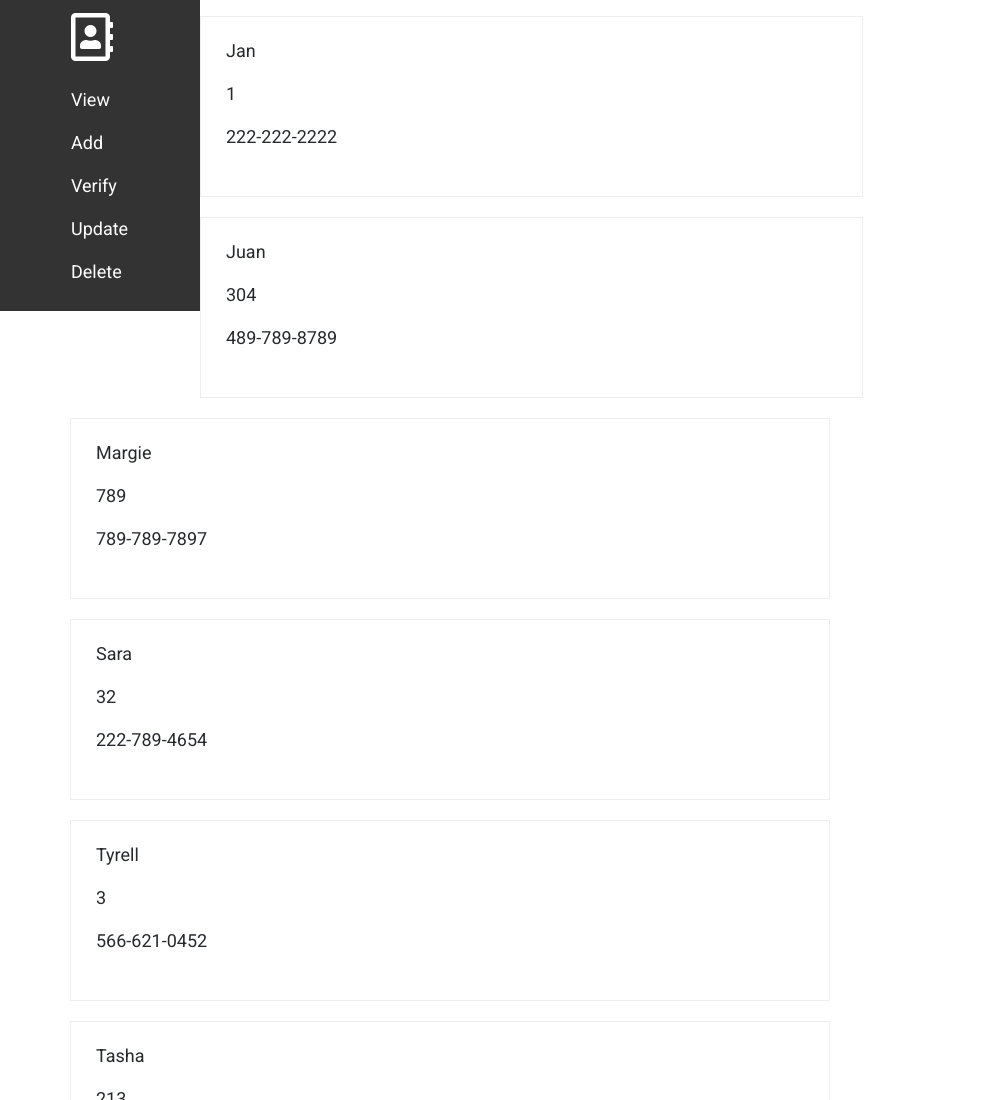
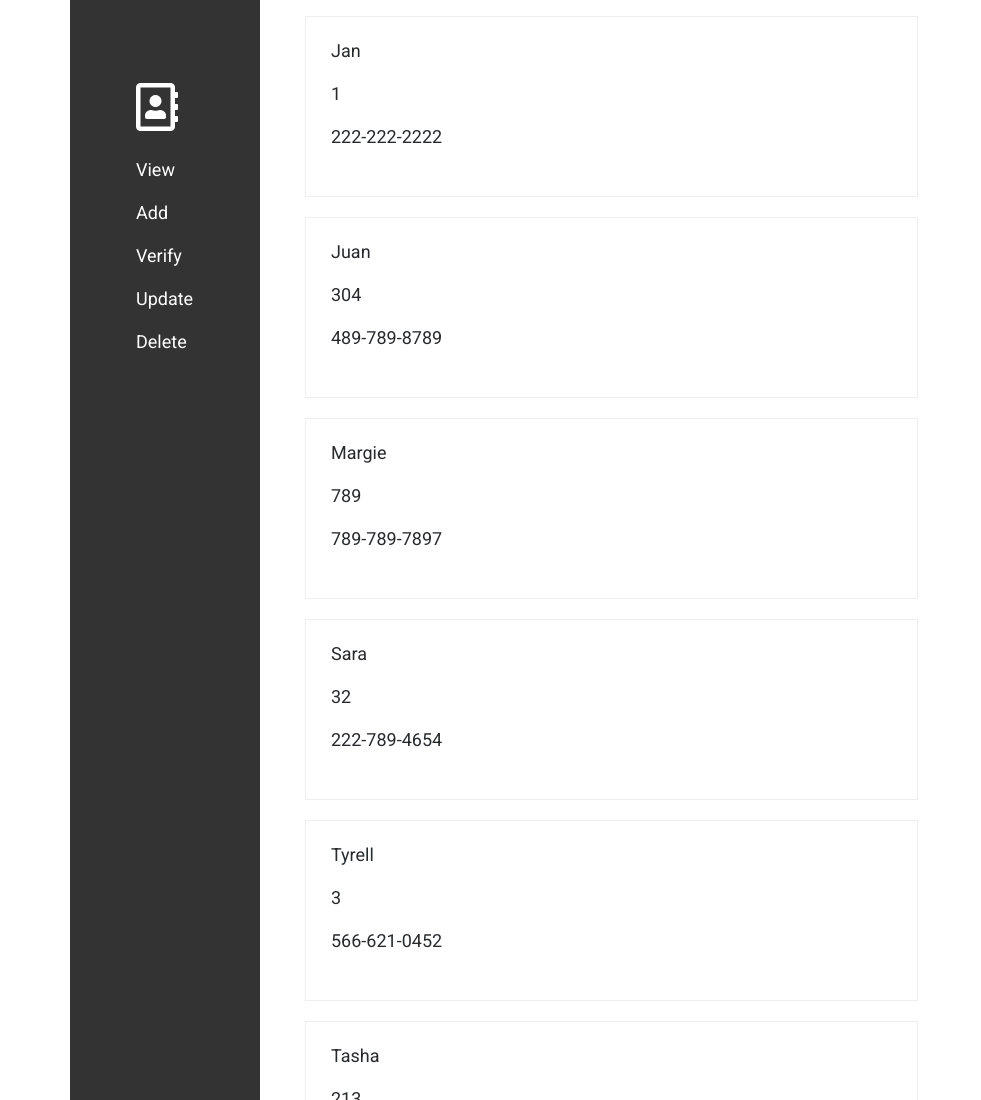
Before and after one commit to RachidaSK/EmployeeDirectory, a plain HTML site: page index.html in a window 1280 px wide. Shown: the top 1100 px of the page, without its empty margins (0-981 px from the left). Drawn offline with nearby package versions, Linux system fonts and the light colour scheme.

Commit message:
Write some usefull fonction on JavaScript to add, update, verify and delete

```diff
--- a/app.js
+++ b/app.js
@@ -75,7 +75,7 @@ const showView = function () {
   const searchName = $("#verName").val();
   for (let i = 0; i < employeeList.length; i++) {
     if (employeeList[i].name.includes(searchName)) {
-        document.querySelector("#search-result").innerText = "yes";
+      $("#search-result").text("yes");
     } /*else {document.querySelector("#search-result").innerText= "no";}*/
   }
   $("#verName").val(" ");
@@ -108,9 +108,11 @@ const showView = function () {
 
     if (employeeList[i].name === delName) {
       console.log("yes it works");
-        employeeList.splice(employeeList[i], 1);
+      employeeList.splice(i,1);
+      break;
     }
   }
   $("#verName").val(" ");
+  render();
 }
 $("#btn-delete").on("click", deleteName);
--- a/css/style.css
+++ b/css/style.css
@@ -5,11 +5,13 @@ body, input.form-control {
     background: #fff;
     color: #262a2c;
 }
+.naviguation {
+    background: #333;
+
+}
 .navbar {
     float: left;
-    width: 200px;
-    min-height: -webkit-fill-available;
-    background: #333;
+    width:inherit;
     color:#fff;
     cursor: pointer;
 }
@@ -19,8 +21,15 @@ a.nav-item.nav-link.active:hover {
 a.nav-item.nav-link.active:active {
     color : orange;
 }
+.menu {
+    margin-top: 70px;
+}
 .menu-links {
     margin:10px 0px;
+}
+
+.employee {
+    margin-left: 30px;
 }
 
 .logo {
--- a/index.html
+++ b/index.html
@@ -15,8 +15,11 @@
 </head>
 
 <body>
-  <nav class="navbar">
-    <div class="menu mx-auto my-auto">
+  <div class="container">
+    <div class="row">
+      <div class="col-md-2 naviguation">
+        <nav class="navbar ">
+          <div class="menu mx-auto">
             <div class="navbar-nav">
               <a class="navbar-brand">
                 <i class="far fa-address-book logo"></i>
@@ -31,8 +34,10 @@
             </div>
           </div>
         </nav>
+      </div>
 
-  <div class="container">
+      <div class="col-md-10">
+        <div class="container employee">
           <div id="add-page" class="row hide">
             <div class="col-md-12 top-input">
               <form>
@@ -77,6 +82,9 @@
           <div class="employee-list" id="view-page">
           </div>
         </div>
+      </div>
+    </div>
+  </div>
 
 
   <script src="dom.js"></script>
```
Lines whose indentation alone changed are shown as unchanged.
